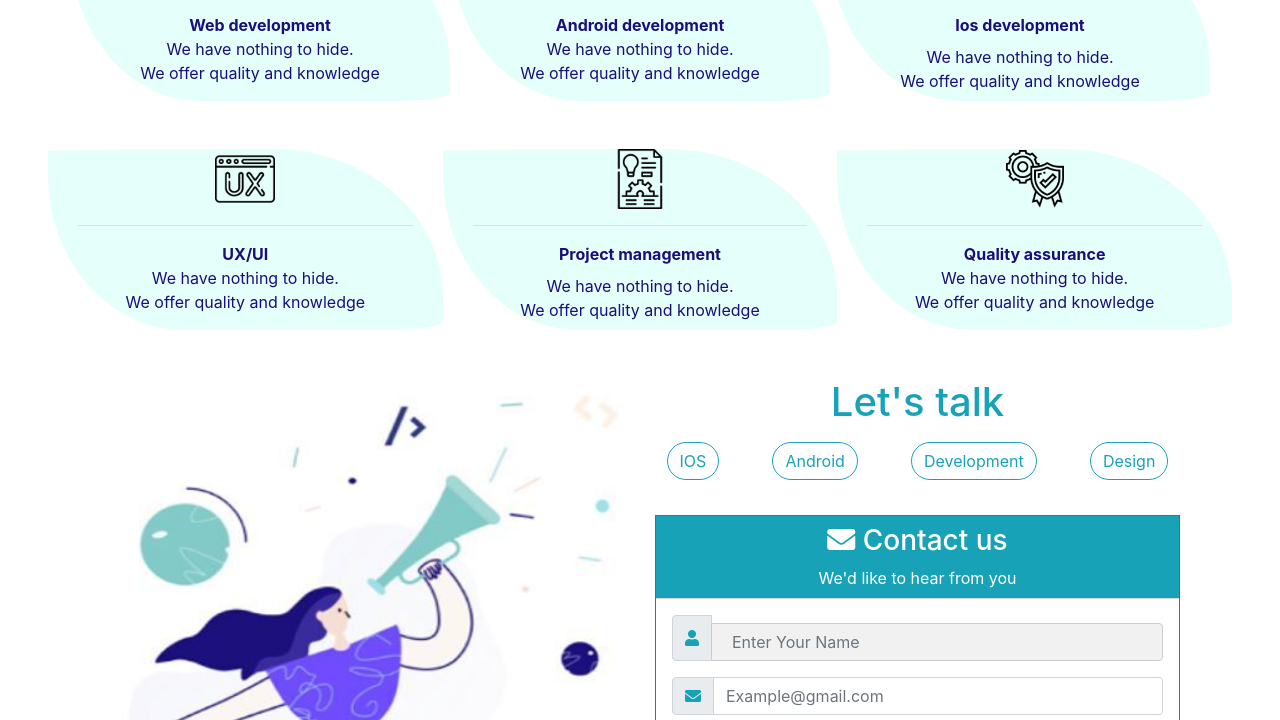
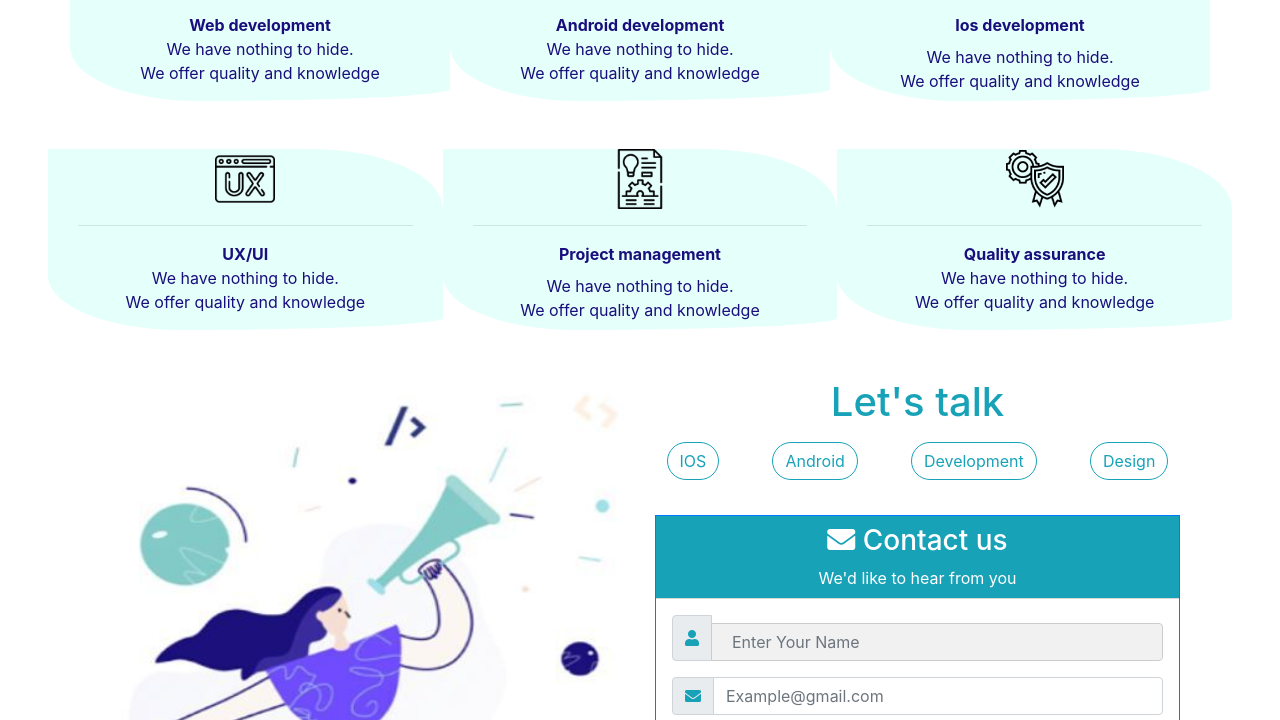
Before and after one commit to surbhikhokhawat/Bootstrap-demo, a plain HTML site: page index.html in a window 1280 px wide. Shown: the part 1418-2138 px from the top of the page. Drawn offline with nearby package versions, Linux system fonts and the light colour scheme.

Commit message:
chnaged border-radius of service section's background

```diff
--- a/assets/css/style.css
+++ b/assets/css/style.css
@@ -73,7 +73,7 @@ body{
 }
 .services .col-md-4{
 background-color:  rgba(227, 255, 251, 0.904);;
-border-radius: 60% 45% 15% 36% / 1% 85% 5% 90%;
+border-radius: 0% 100% 200% 100% / 50% 100% 20% 90%;
 }
 .services .col-md-4 i:hover{
     cursor: default;
```
